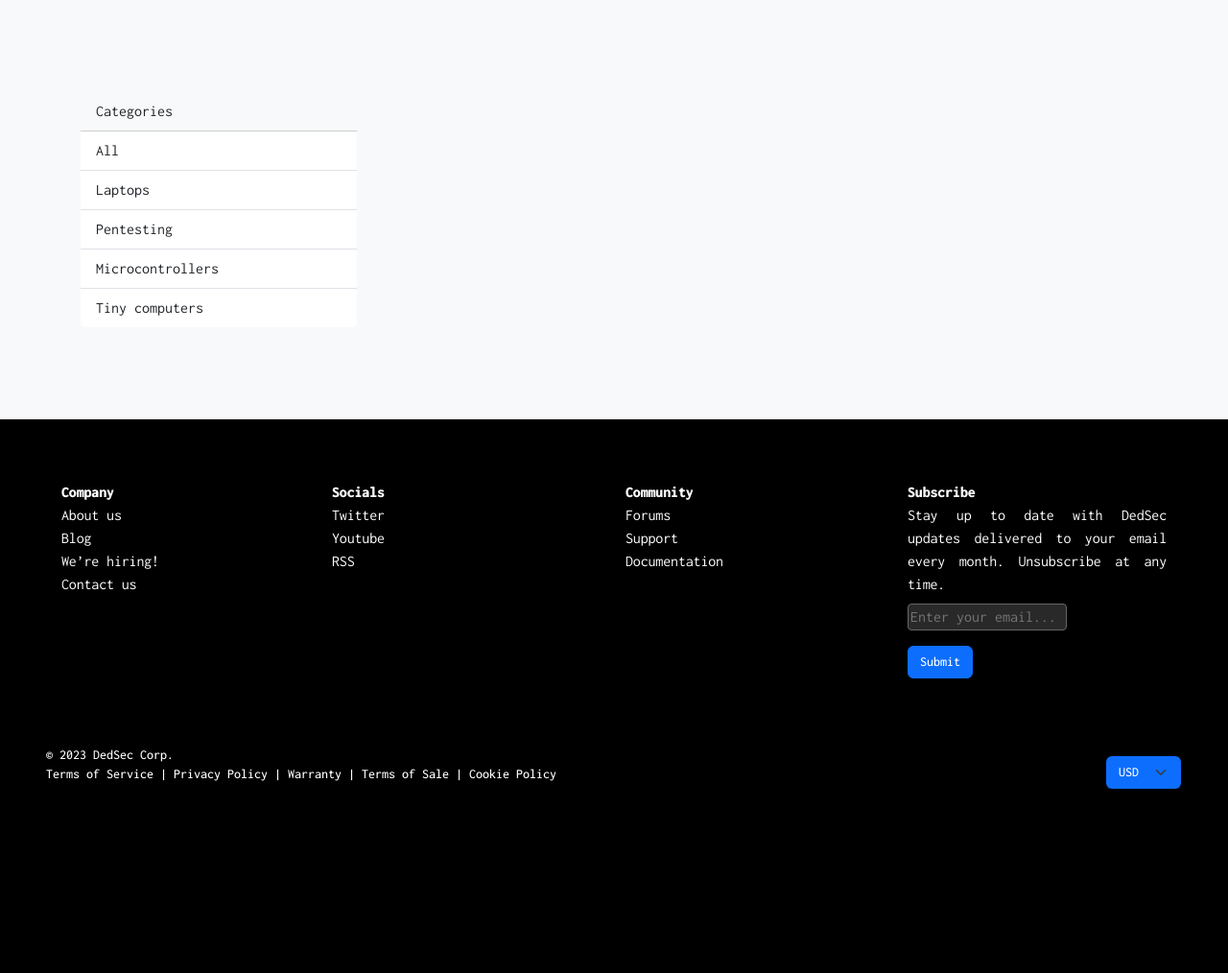
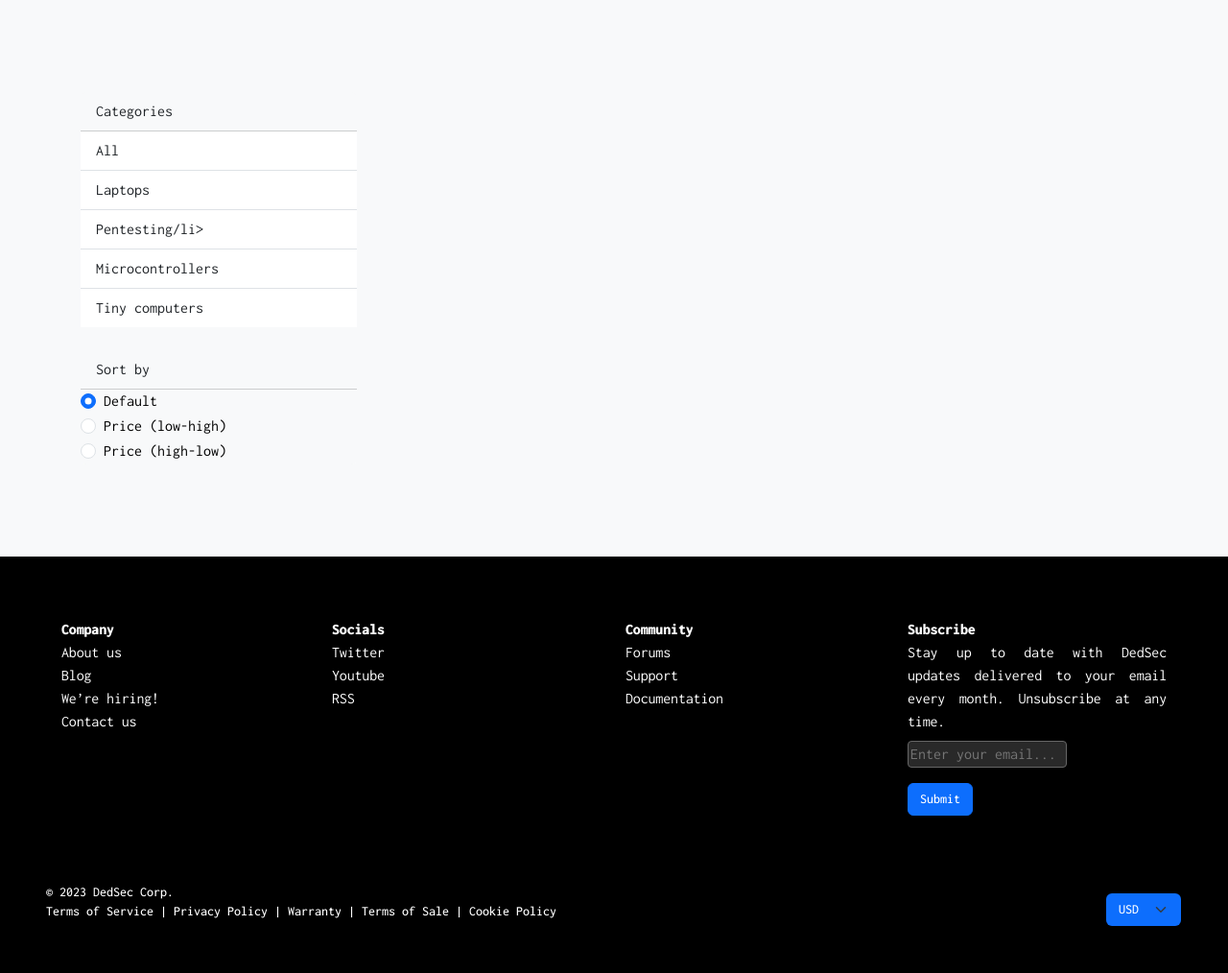
Before and after one commit to droussielle/dedsec-store-website, a PHP site: page /index.html in a window 1280 px wide. Shown: the part 95-1109 px from the top of the page at 96% size. Before the commit the page ends 917 px from the top, so only its background shows below. Run offline with PHP 8.4, Linux system fonts and the light colour scheme.

Commit message:
finish sorting columns

```diff
--- a/product/index.html
+++ b/product/index.html
@@ -137,14 +137,51 @@
         <div class="container row p-5 bg-light" id="display-area">
             <div class="col-lg-2 bg-light" >
                 <div class="card border-0 bg-light" style="width: 18rem;">
-                    <div class="card-header bg-light dropdown-menu-md-start" data-bs-toggle="dropdown" href="#catergories-dropdown">Categories</div>
-                    <ul class="list-group list-group-flush">
+                    <div class="card-header bg-light" >Categories
+                        <span class="d-md-none">
+                            <a class="btn" data-bs-toggle="collapse" href="#categories-dropdown" aria-expanded="false" aria-controls="categories-dropdown" >
+                                <img src="img/dropdown_icon.png" alt="dropdown-icon">
+                            </a>
+                        </span>
+                    </div>
+                    <ul class="list-group list-group-flush d-md-flex collapse" id="categories-dropdown">
                         <li class="list-group-item">All</li>
                         <li class="list-group-item">Laptops</li>
-                        <li class="list-group-item">Pentesting</li>
+                        <li class="list-group-item">Pentesting/li>
                         <li class="list-group-item">Microcontrollers</li>
                         <li class="list-group-item">Tiny computers</li>
                     </ul>
+                    <br>
+
+                    <div class="card-header bg-light" >Sort by
+                        <span class="d-md-none">
+                            <a class="btn" data-bs-toggle="collapse" href="#sortby-dropdown" aria-expanded="false" aria-controls="categories-dropdown" >
+                                <img src="img/dropdown_icon.png" alt="dropdown-icon">
+                            </a>
+                        </span>
+                    </div>
+                    <ul class="list-group list-group-flush d-md-flex collapse" id="sortby-dropdown">
+                        <li class="form-check">
+                            <input class="form-check-input" type="radio" name="flexRadioDefault" id="default" checked>
+                            <label class="form-check-label" for="default">
+                              Default
+                            </label>
+                        </li>
+                        <li class="form-check" >
+                            <input class="form-check-input" type="radio" name="flexRadioDefault" id="price-low-high">
+                            <label class="form-check-label" for="price-low-high">
+                              Price (low-high)
+                            </label>
+                        </li>
+                        <li class="form-check" >
+                            <input class="form-check-input" type="radio" name="flexRadioDefault" id="price-high-low">
+                            <label class="form-check-label" for="price-high-low">
+                              Price (high-low)
+                            </label>
+                        </li>
+
+                    </ul>
+
                 </div>
 
             </div>
```
Also changed, not shown: product/img/dropdown_icon.png (added), product/style.css (line endings or trailing spaces).
